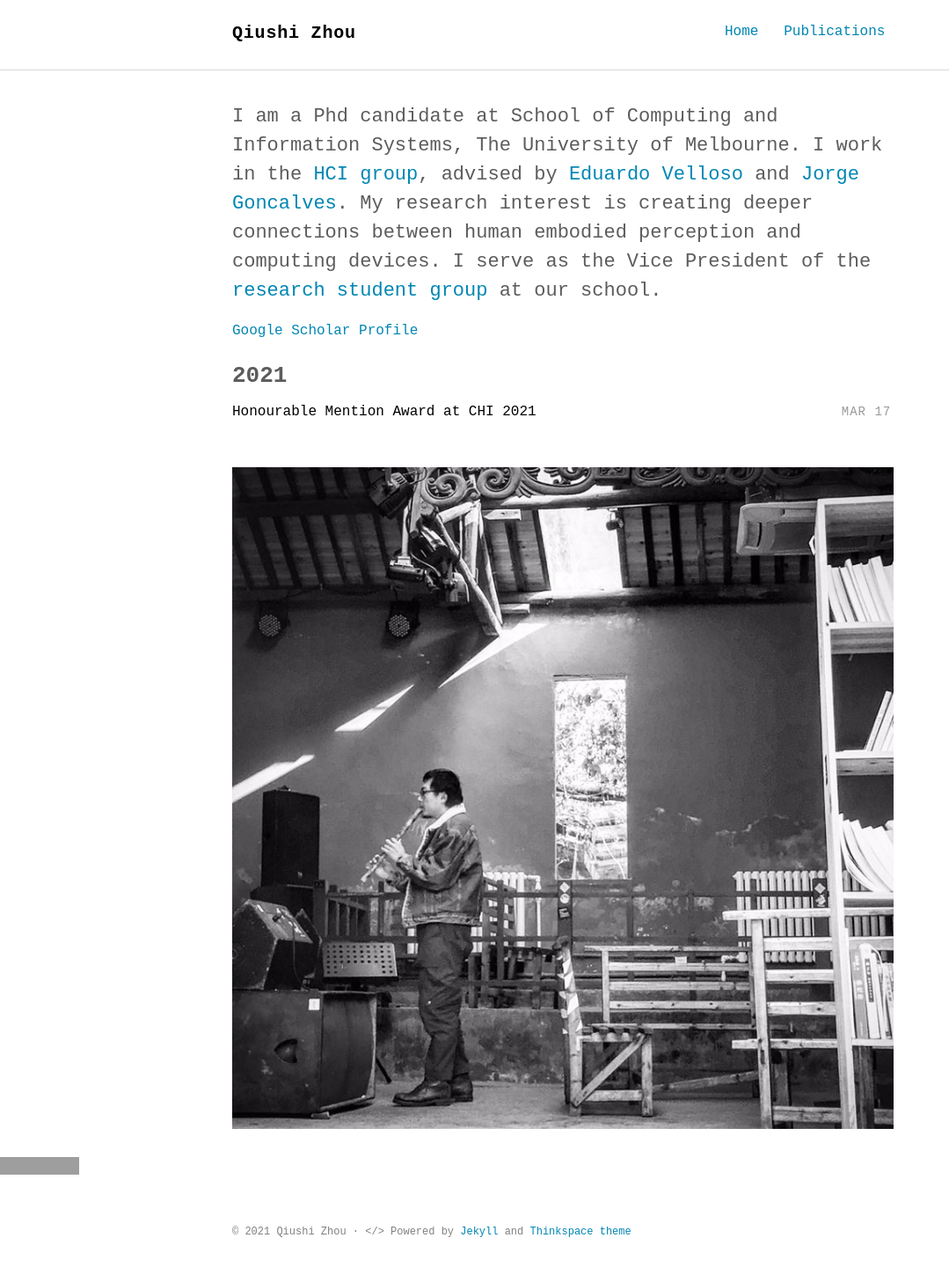
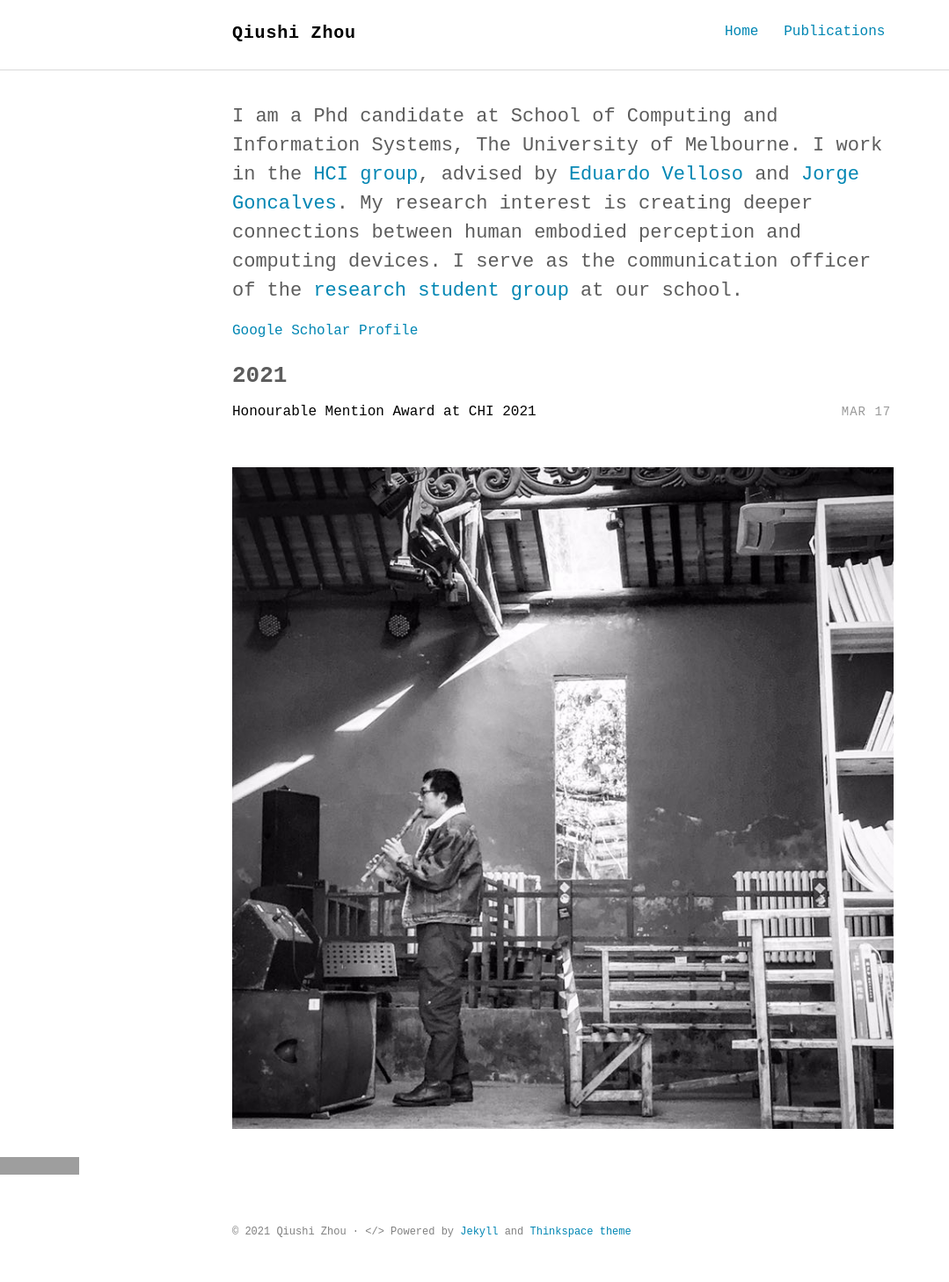
Before and after one commit to qiushi-zhou/qiushi-zhou.github.io, a Jekyll site: the page built from index.html, in a window 1280 px wide. Shown: the whole page at 88% size, without its empty margins (0-1079 px from the left). Built offline with Jekyll 4.4.1, drawn with Linux system fonts in a browser that asks for light colours; some web fonts are replaced; grey boxes are pictures that could not be loaded.

Commit message:
Update intro.html

```diff
--- a/_includes/intro.html
+++ b/_includes/intro.html
@@ -1,7 +1,7 @@
 <section class="intro">
   <div class="container">
     <p class="lead">
-	I am a Phd candidate at School of Computing and Information Systems, The University of Melbourne. I work in the <a href="https://cis.unimelb.edu.au/hci/">HCI group</a>, advised by <a href="https://www.eduardovelloso.com/">Eduardo Velloso</a> and <a href="https://www.jorgegoncalves.com/">Jorge Goncalves</a>. My research interest is creating deeper connections between human embodied perception and computing devices. I serve as the Vice President of the <a href="https://www.cis-gres.org/">research student group</a> at our school.
+	I am a Phd candidate at School of Computing and Information Systems, The University of Melbourne. I work in the <a href="https://cis.unimelb.edu.au/hci/">HCI group</a>, advised by <a href="https://www.eduardovelloso.com/">Eduardo Velloso</a> and <a href="https://www.jorgegoncalves.com/">Jorge Goncalves</a>. My research interest is creating deeper connections between human embodied perception and computing devices. I serve as the communication officer of the <a href="https://www.cis-gres.org/">research student group</a> at our school.
 	</p>
 	<a href="https://scholar.google.com.au/citations?user=a-FggqcAAAAJ&hl=en">Google Scholar Profile</a>
   </div>
```
